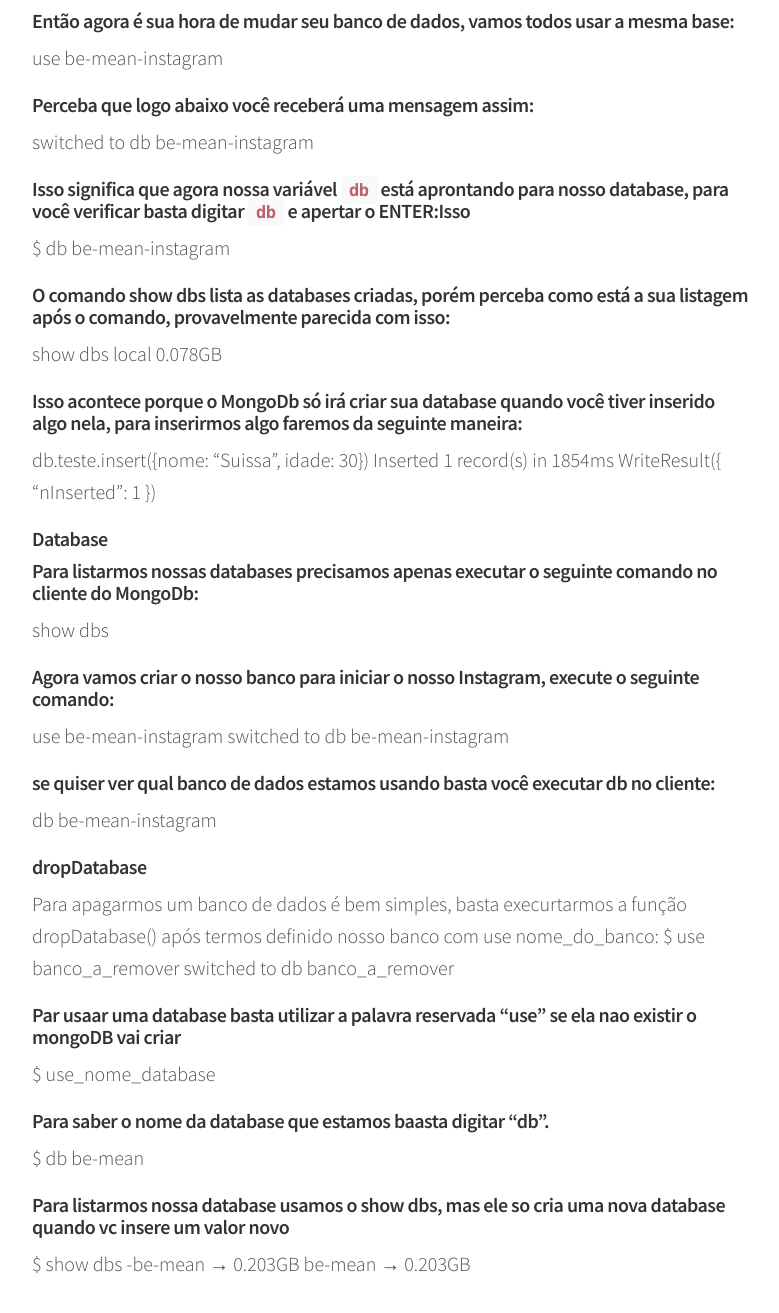
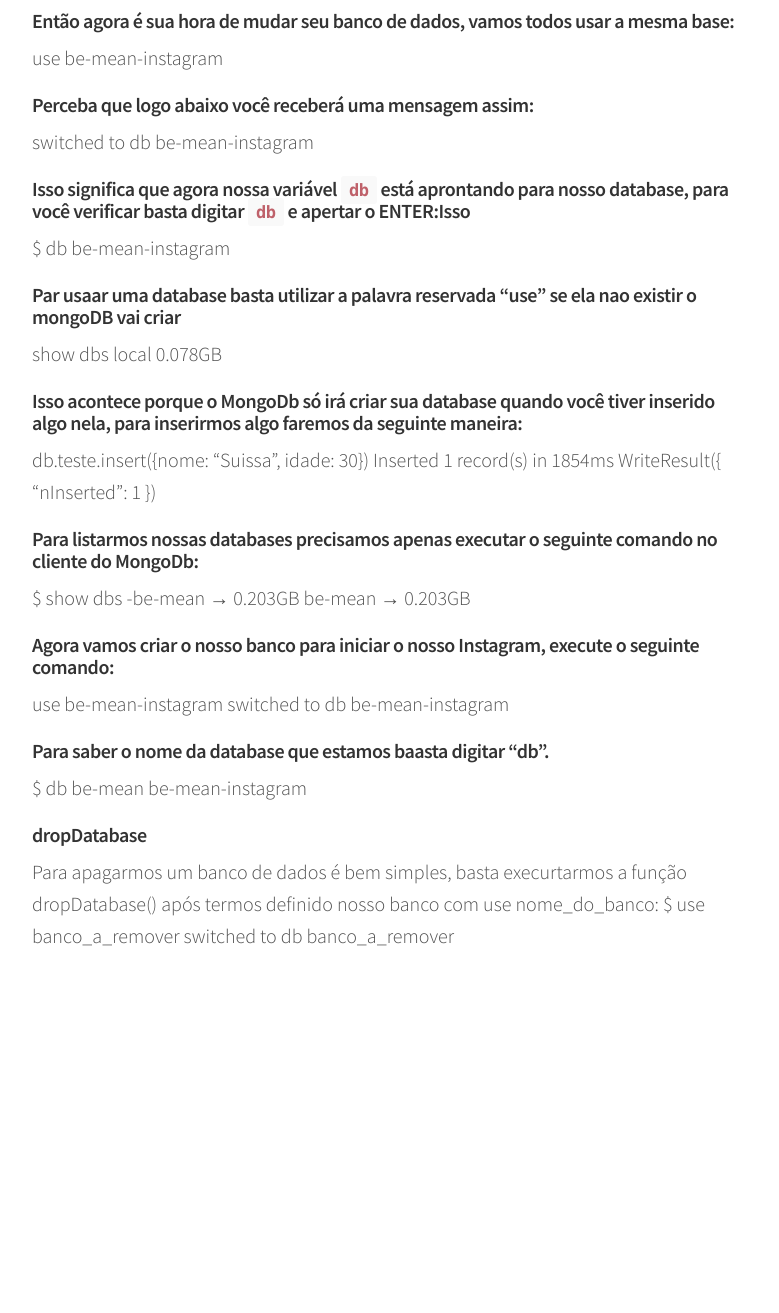
Before and after one commit to indrajithbandara/debug-blog, a Jekyll site: the page built from _posts/2017-01-03-mongo.md, in a window 1280 px wide and 1400 px high, scrolled down 2348 px. Shown: the top 1313 px of the window, without its empty margins (248-1027 px from the left). Built offline with Jekyll 4.4.1, drawn with Linux system fonts in a browser that asks for light colours; comment, search, counter and statistics services are not loaded; after the commit the page ends 3420 px from its top, so only the background shows below that.

Commit message:
sobe mongo att

```diff
--- a/_posts/2017-01-03-mongo.md
+++ b/_posts/2017-01-03-mongo.md
@@ -88,8 +88,7 @@
 $ db
 be-mean-instagram
 
-
-###### O comando show dbs lista as databases criadas, porém perceba como está a sua listagem após o comando, provavelmente parecida com isso:
+###### Par usaar uma database basta utilizar a palavra reservada "use" se ela nao existir o mongoDB vai criar
 show dbs
 local  0.078GB
 
@@ -100,41 +99,21 @@
 "nInserted": 1
 })
 
-
-#### Database
-
 ###### Para listarmos nossas databases precisamos apenas executar o seguinte comando no cliente do MongoDb:
-show dbs
+$ show dbs
+-be-mean          → 0.203GB
+be-mean           → 0.203GB
 
 ###### Agora vamos criar o nosso banco para iniciar o nosso Instagram, execute o seguinte comando:
 use be-mean-instagram
 switched to db be-mean-instagram
 
-###### se quiser ver qual banco de dados estamos usando basta você executar db no cliente:
-db
+###### Para saber o nome da database que estamos baasta digitar "db".
+$ db
+be-mean
 be-mean-instagram
 
 ##### dropDatabase
 Para apagarmos um banco de dados é bem simples, basta execurtarmos a função dropDatabase() após termos definido nosso banco com use nome_do_banco:
 $ use banco_a_remover
 switched to db banco_a_remover
-
-
-
-
-
-
-
-
-
-###### Par usaar uma database basta utilizar a palavra reservada "use" se ela nao existir o mongoDB vai criar
-$ use_nome_database
-
-###### Para saber o nome da database que estamos baasta digitar "db".
-$ db
-be-mean
-
-##### Para listarmos nossa database usamos o show dbs, mas ele so cria uma nova database quando vc insere um valor novo
-$ show dbs
--be-mean          → 0.203GB
-be-mean           → 0.203GB
```
